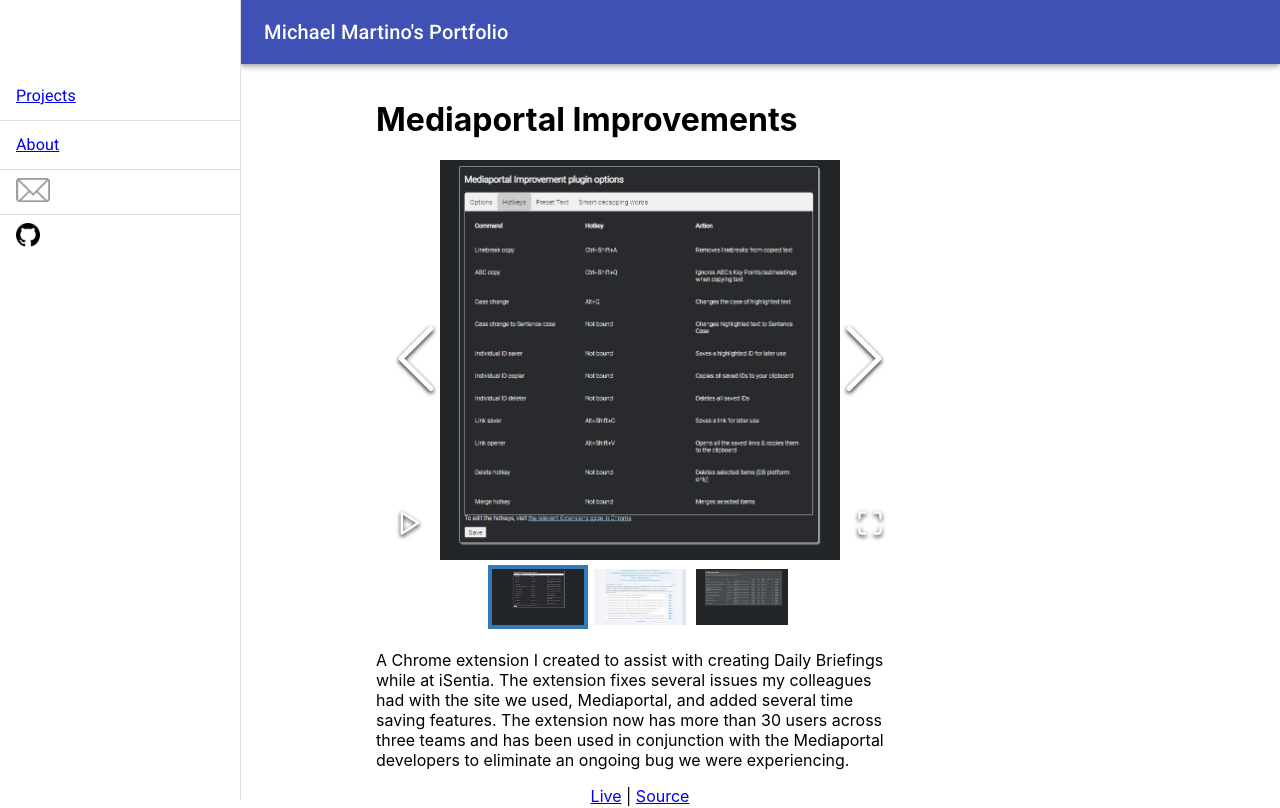
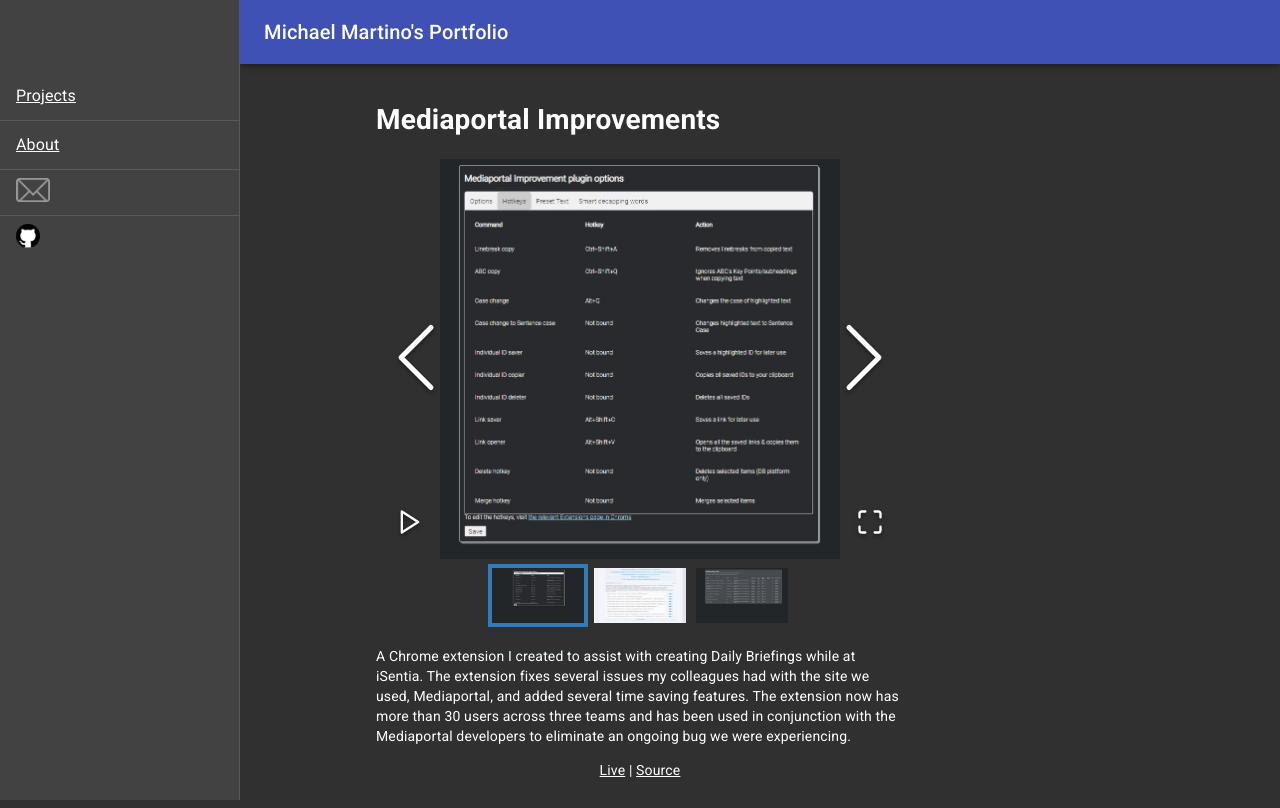
Before and after one commit to Mick666/Portfolio, a React (Create React App) app: page / in a window 1280 px wide. Shown: the top 808 px of the page. Built offline with nearby package versions, Linux system fonts and the light colour scheme.

Commit message:
Added dark mode

```diff
--- a/src/App.css
+++ b/src/App.css
@@ -25,3 +25,7 @@
   width: auto;
   height: auto;
 }
+
+a {
+  color: white;
+}
--- a/src/index.js
+++ b/src/index.js
@@ -3,10 +3,20 @@
 import './index.css'
 import App from './App'
 import reportWebVitals from './reportWebVitals'
+import { createMuiTheme, ThemeProvider, CssBaseline } from '@material-ui/core'
+
+const theme = createMuiTheme({
+    palette: {
+        type: 'dark'
+    }
+})
 
 ReactDOM.render(
     <React.StrictMode>
-        <App />
+        <ThemeProvider theme={theme}>
+            <CssBaseline />
+            <App />
+        </ThemeProvider>
     </React.StrictMode>,
     document.getElementById('root')
 )
```
